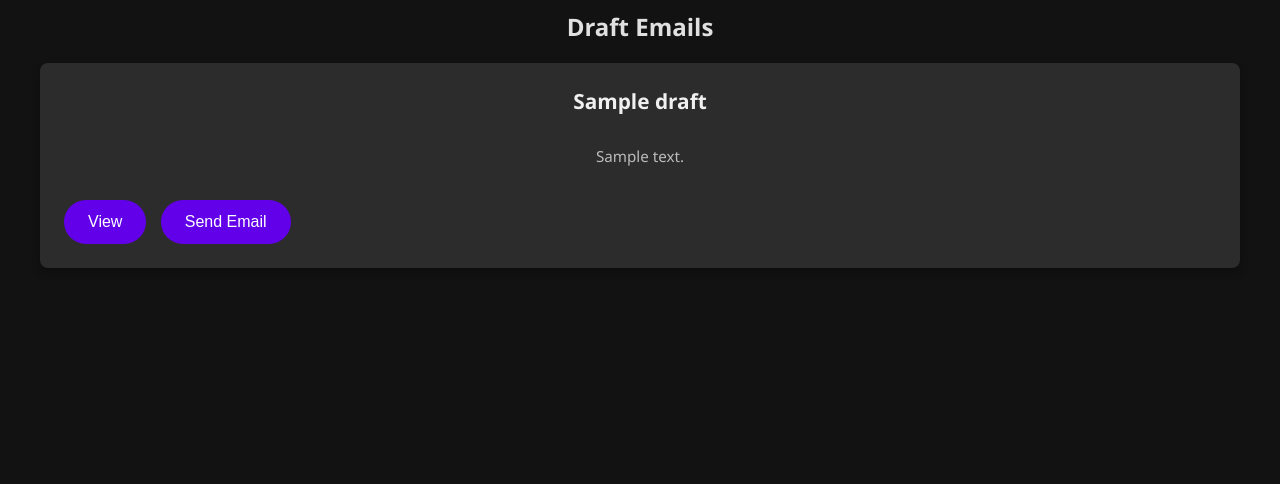
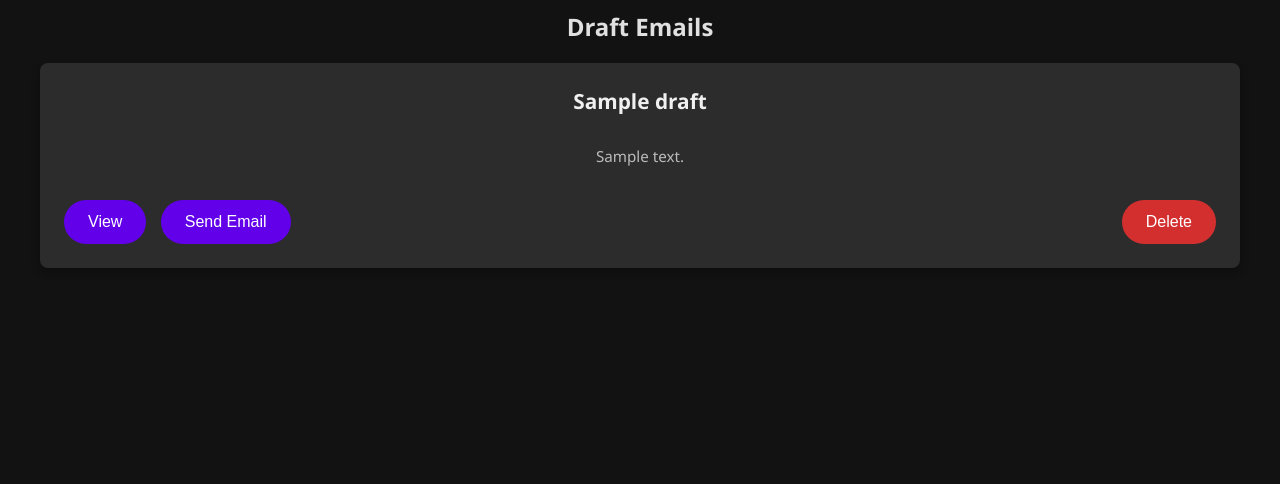
Before and after one commit to bradstrr/ai-email-assistant, a Flask app: template templates/view_drafts.html in a window 1280 px wide. Shown: the part 177-661 px from the top of the page. Run offline with Flask 3, Linux system fonts and the light colour scheme; the template is opened without the code that fills it: most values are stand-ins (such as "Sample title", 1, 10 or a date in 2020).

Commit message:
added delete button to drafts

```diff
--- a/app.py
+++ b/app.py
@@ -509,5 +509,15 @@ def save_settings():
     flash('Settings updated successfully!', 'success')
     return redirect('/settings')
 
+@app.route('/delete_draft/<draft_id>', methods=['POST'])
+def delete_draft(draft_id):
+    try:
+        service = build('gmail', 'v1', credentials=session.get('credentials'))  # Use your stored credentials
+        service.users().drafts().delete(userId='me', id=draft_id).execute()
+    except Exception as e:
+        print(f"Failed to delete draft: {e}")
+        # You could flash an error message or log it
+    return redirect(url_for('view_drafts'))
+
 if __name__ == '__main__':
     app.run(debug=True)
--- a/templates/view_drafts.html
+++ b/templates/view_drafts.html
@@ -174,7 +174,22 @@ footer p {
     z-index: 9999; /* Ensure it's on top of other content */
     transition: none; /* Remove any transition temporarily */
 }
+        .delete-btn {
+    background-color: #d32f2f;  /* Red */
+    color: white;
+    border: none;
+    padding: 0.8rem 1.5rem;
+    font-size: 1rem;
+    border-radius: 25px;
+    cursor: pointer;
+    transition: background-color 0.3s;
+    text-align: right;
+    margin-top: 1rem; /* tweak this until it's visually aligned */
+}
 
+.delete-btn:hover {
+    background-color: #9a0007; /* Darker red */
+}
     </style>
 </head>
 <body>
@@ -211,6 +226,9 @@ footer p {
                         <button class="close-btn" onclick="collapseCard('{{ draft.id }}')" style="display: none;">Close</button>
                         <button class="edit-btn" onclick="enableEditing(this)" style="display: none;">Edit</button>
                         <button class="save-btn" onclick="saveEditedContent(this)" style="display: none;">Save</button>
+                        <form action="{{ url_for('delete_draft', draft_id=draft.id) }}" method="POST" style="margin-left:auto;">
+                                <button type="submit" class="delete-btn">Delete</button>
+                            </form>
                     </div>
                 </div>
             {% endfor %}
```
